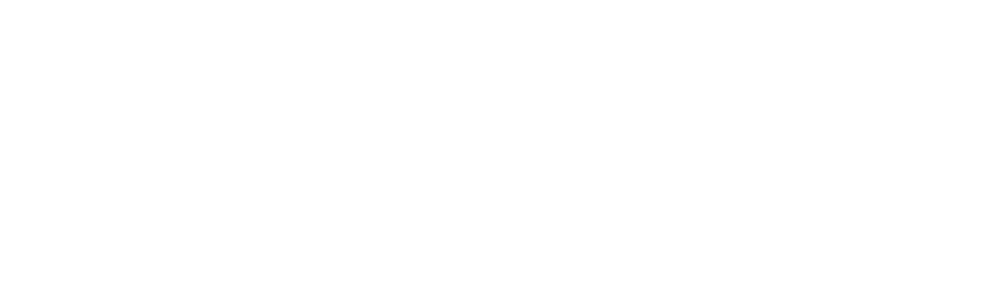
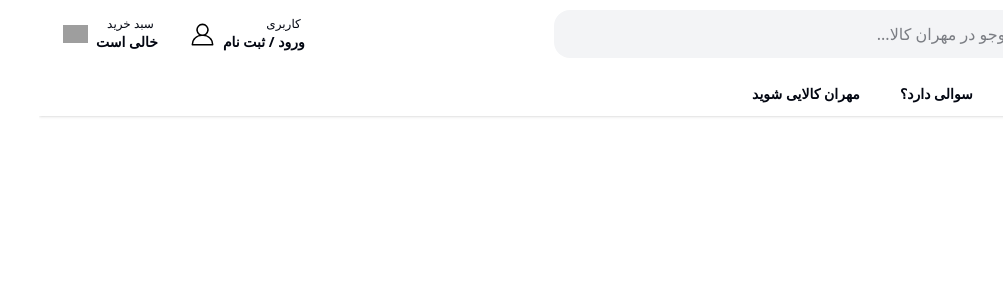
Before and after one commit to mehrdadj2005/Shop-example, a Next.js app in the folder shopexample/: page / in a window 1280 px wide. Shown: the top 300 px of the page, without its empty margins (277-1280 px from the left). Built offline with nearby package versions, Linux system fonts and the light colour scheme.

Commit message:
create layout.tsx

```diff
--- /dev/null
+++ b/shopexample/src/app/layout.tsx
@@ -0,0 +1,28 @@
+import Header from "@/components/header";
+import type { Metadata } from "next";
+import "./globals.css";
+
+// const geistSans = Geist({
+//   variable: "--font-geist-sans",
+//   subsets: ["latin"],
+// });
+
+export const metadata: Metadata = {
+  title: "*SHOP*",
+  description: "Shop Example",
+};
+
+export default function RootLayout({
+  children,
+}: Readonly<{
+  children: React.ReactNode;
+}>) {
+  return (
+    <html lang="fa" dir="rtl">
+      <body className={` antialiased`}>
+        <Header />
+        {children}
+      </body>
+    </html>
+  );
+}
```
